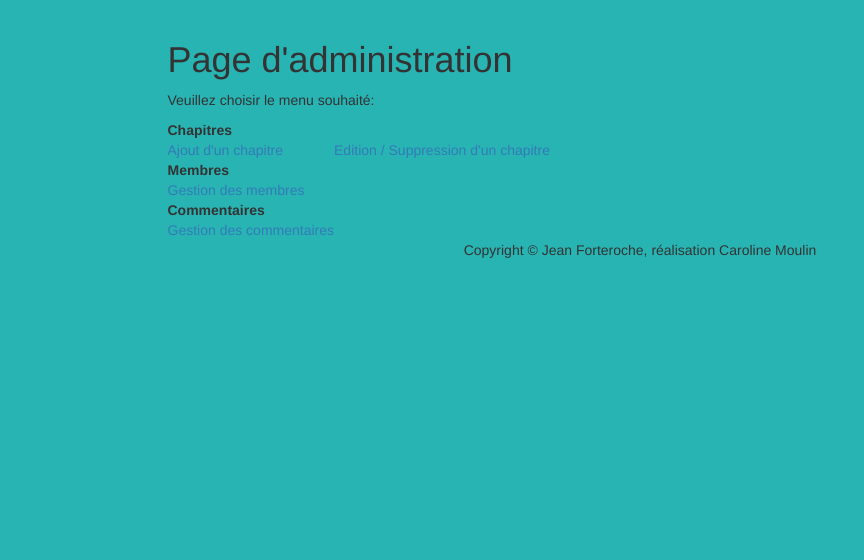
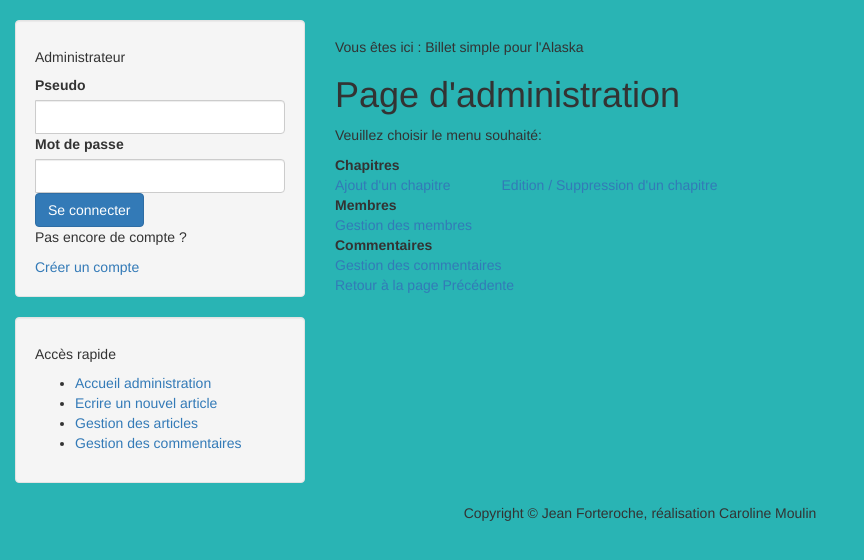
Before and after one commit to Ilvedia/Projet4, a PHP site: template view/backend/adminPanelView.php in a window 1280 px wide. Shown: the part 62-622 px from the top of the page, without its empty margins (0-864 px from the left). Run offline with PHP 8.4, Linux system fonts and the light colour scheme; the template is opened without the code that fills it, so the values that code supplies are empty.

Commit message:
Ajout menu de navigation rapide dans l'administration

```diff
--- a/view/backend/template.php
+++ b/view/backend/template.php
@@ -21,13 +21,46 @@
 </head>
 <body>
     <?php include("include/navbar.php"); ?>
-    <div id="content" class="container">
+    <div id="content" class="container-fluid">
         <div class="row">
-            <div class="col-sm-offset-1 col-sm-11">
+            <!-- Sidebar Widgets Column -->
+            <div class="col-md-3">
+                <!-- Login-->
+                <div class="well">
+                    <h5 class="card-header">Administrateur</h5>
+                    <div class="card-body">
+                        <div class="input-group">
+                            <?php include("include/authArea.php"); ?>
+                        </div>
+                    </div>
+                </div>
+                <div class="well" id="quickNav">
+                    <h5 class="card-header">Accès rapide</h5>
+                    <div class="card-body">
+                        <div class="input-group">
+                            <ul>
+                                <li><a href="index.php?action=admin">Accueil administration</a></li>
+                                <li><a href="index.php?action=writeNewPost">Ecrire un nouvel article</a></li>
+                                <li><a href="index.php?action=managePosts">Gestion des articles</a></li>
+                                <li><a href="index.php?action=manageComments">Gestion des commentaires</a></li>
+                            </ul>
+                        </div>
+                    </div>
+                </div>
+            </div>
+            <!-- Blog Entries Column -->
+            <div class="col-md-9">
+                <h1 class="my-4"><strong>
+                    </strong></h1>
+                <h5>Vous êtes ici : <?php echo $title; ?> </h5>
                 <?= $content ?>
+                <p><a href="<?php echo $_SERVER["HTTP_REFERER"] ?>">Retour à la page Précédente</a></p>
+
             </div>
         </div>
+        <!-- /.row -->
     </div>
+
     <!--footer-->
     <?php include("include/footer.php"); ?>
     <!--fin footer-->
```
